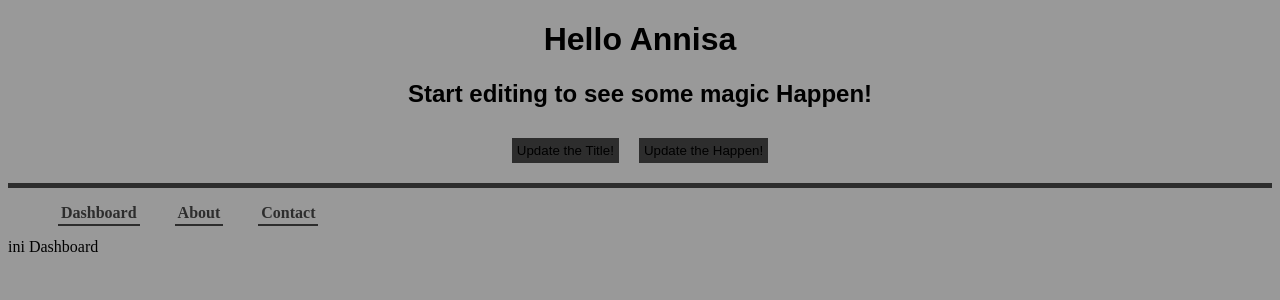
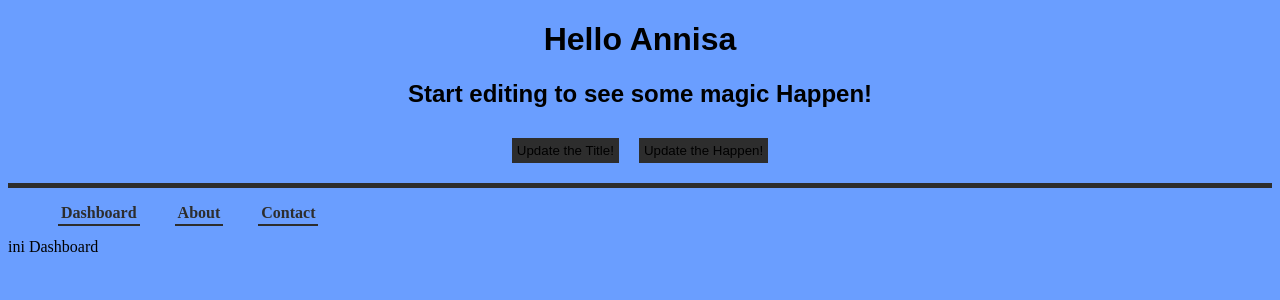
Before and after one commit to nisacodelifings/KALM, a React (Create React App) app: page / in a window 1280 px wide. Shown: the top 300 px of the page. Built offline with nearby package versions, Linux system fonts and the light colour scheme.

Commit message:
done-again Alhamduillah

```diff
--- a/src/styles.css
+++ b/src/styles.css
@@ -1,5 +1,5 @@
 body {
-  background: #999999;
+  background: #6a9eff;
 }
 .App {
   font-family: sans-serif;
```
